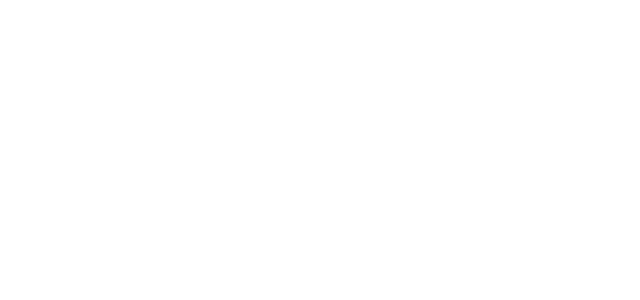
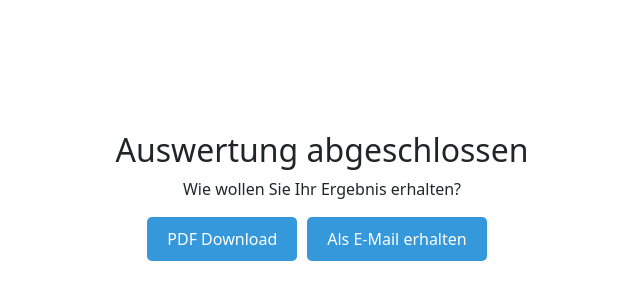
Before and after one commit to coldzeraa/MPR4PTG2, a React (Create React App) app in the folder frontend/: page /export in a window 1280 px wide. Before the commit this address had no page. Shown: the part 204-504 px from the top of the page, without its empty margins (318-958 px from the left). Built offline with nearby package versions, Linux system fonts and the light colour scheme.

Commit message:
Add export Page

```diff
--- a/frontend/src/App.js
+++ b/frontend/src/App.js
@@ -3,6 +3,7 @@ import Login from "./components/login";
 import HelloWorld from "./components/HelloWorld";
 import WelcomeScreen from "./components/WelcomeScreen";
 import Tutorial from "./components/tutorial";
+import ExportPage from "./components/exportPage"
 import { BrowserRouter, Route, Routes } from "react-router-dom";
 
 function App() {
@@ -13,6 +14,7 @@ function App() {
         <Route path="/login" element={<Login />} />
         <Route path="/hello_world" element={<HelloWorld />} />
         <Route path="/tutorial" element={<Tutorial />} />
+        <Route path="/export" element={<ExportPage />} />
       </Routes>
     </BrowserRouter>
   );
--- /dev/null
+++ b/frontend/src/components/exportPage.js
@@ -0,0 +1,20 @@
+
+function ExportPage() {
+
+  const handlePdfDownload = () => {};
+
+  const handleEmailRequest = () => {};
+
+  return (
+    <div className="container-fluid d-flex align-items-center justify-content-center">
+      <div className="content">
+        <h2>Auswertung abgeschlossen</h2>
+        <p>Wie wollen Sie Ihr Ergebnis erhalten?</p>
+        <button className="button" type="submit"  onClick={handlePdfDownload}>PDF Download</button>
+        <button className="button" type="submit"  onClick={handleEmailRequest}>Als E-Mail erhalten</button>
+      </div>
+    </div>
+  );
+}
+
+export default ExportPage;
--- a/frontend/src/components/login.js
+++ b/frontend/src/components/login.js
@@ -2,7 +2,7 @@ import { useNavigate } from "react-router-dom";
 import { useState } from 'react';
 
 function Login() {
-  // Handle Navigation To Hello World Page
+  // Create navigate
   const navigate = useNavigate();
 
   // Navigate to tutorial
@@ -64,7 +64,6 @@ function Login() {
     switch (e) {
       // Case just one name was entered
       case "NOT_BOTH_NAMES":
-        console.log("IN CASE");
         showNameError();
         break;
       // Case email was invalid
--- a/frontend/src/components/tutorial.js
+++ b/frontend/src/components/tutorial.js
@@ -15,7 +15,7 @@ function Tutorial() {
     const navigate = useNavigate();
     const navigateToStart = () => {
         // Handle Navigation To Start Page
-        navigate("/hello_world"); // CHANGE HERE TO GET TO START PAGE OF TEST
+        navigate("/export"); // CHANGE HERE TO GET TO START PAGE OF TEST
     };
 
     const handleBackClick = () => {
```
Also changed, not shown: 1 other file (tests, documents, lock files or other folders).
